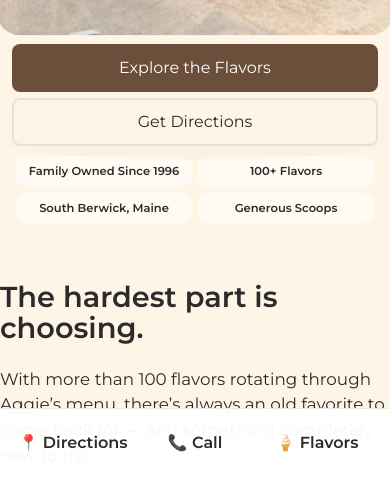
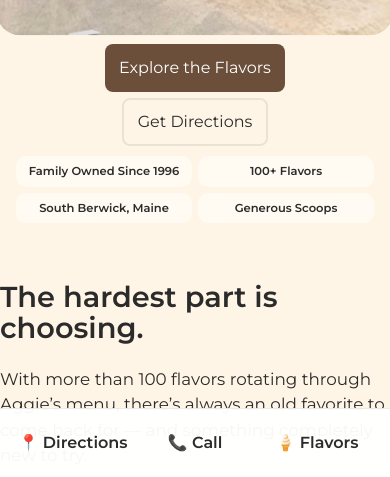
Before and after one commit to burgosaxel/Aggies, a website: page index.html in a window 390 px wide. Shown: the part 367-844 px from the top of the page. Drawn offline with Linux system fonts and the light colour scheme.

Commit message:
Polish hero and menu layout

```diff
--- a/assets/css/styles.css
+++ b/assets/css/styles.css
@@ -29,6 +29,7 @@
 .eyebrow{background:rgba(255,255,255,0.60);display:inline-block;padding:6px 10px;border-radius:999px;margin-bottom:6px}
 .hero h1{font-family:Lobster,serif;font-size:44px;margin:6px 0;display:inline-block;background:rgba(255,255,255,0.58);padding:12px 22px;border-radius:999px;box-shadow:0 12px 28px rgba(26,26,26,0.08)}
 .lede{max-width:720px;margin:0 auto;background:rgba(255,255,255,0.52);display:inline-block;padding:10px 18px;border-radius:999px;box-shadow:0 10px 24px rgba(26,26,26,0.06)}
+.hero-ctas{display:flex;flex-direction:row;gap:12px;align-items:center;justify-content:center;text-align:center;margin-top:18px}
 .legacy-strip{margin-top:6px;padding:10px 0}
 .legacy-strip .stats{display:flex;gap:24px;justify-content:center;list-style:none;margin:0;padding:0;font-weight:600}
 .section{padding:48px 0}
@@ -109,8 +110,8 @@
   .eyebrow{display:inline-flex;align-items:center;max-width:100%;padding:8px 12px;border-radius:999px;margin:0 0 6px;white-space:normal;line-height:1.35}
   .hero h1{display:block;width:100%;max-width:100%;font-size:clamp(2rem, 8vw, 3rem);line-height:1.08;padding:10px 12px;border-radius:18px;margin:0 auto 6px}
   .lede{display:block;width:100%;max-width:100%;font-size:1.05rem;line-height:1.5;padding:14px 16px;border-radius:16px;margin:0 auto 6px}
-  .hero-ctas{display:flex;flex-direction:column;gap:6px;margin:6px auto 0;max-width:420px;width:calc(100% - 24px);padding:0}
-  .hero-ctas .btn{width:100%}
+  .hero-ctas{display:flex;flex-direction:column;gap:6px;margin:6px auto 0;max-width:420px;width:calc(100% - 24px);padding:0;align-items:center}
+  .hero-ctas .btn{width:auto}
   .legacy-strip{margin-top:6px;padding:0}
   .legacy-strip .stats{display:grid;grid-template-columns:repeat(2,minmax(0,1fr));gap:6px;padding:4px 0 2px}
   .legacy-strip .stats li{padding:8px 6px;border-radius:10px;background:rgba(255,255,255,0.46);text-align:center;line-height:1.25;font-size:0.72rem}
@@ -179,7 +180,6 @@
 
 /* Scoop-shaped divider between hero and next section */
 .legacy-strip{position:relative}
-.legacy-strip::before{content:"";display:block;height:28px;background:linear-gradient(180deg,transparent,rgba(0,0,0,0.02));border-bottom-left-radius:50% 20px;border-bottom-right-radius:50% 20px;position:absolute;left:0;right:0;top:-20px}
 
 /* Smooth image rounding and lazy loading hint */
 .flavor-card img{border-radius:10px;will-change:transform;transform-origin:center}
--- a/index.html
+++ b/index.html
@@ -94,7 +94,7 @@
 
       <p class="section-lead">A curated preview — see the stand for today’s full menu and pricing.</p>
       <div class="menu-banner" style="margin:18px 0;text-align:center">
-        <img src="assets/images/Menu.png" alt="Aggie's menu" loading="lazy" style="max-width:100%;height:auto;border-radius:12px;" />
+        <img src="assets/images/Menu.png" alt="Aggie's menu" loading="lazy" style="max-width:50%;height:auto;border-radius:12px;" />
       </div>
     </section>
 
```
